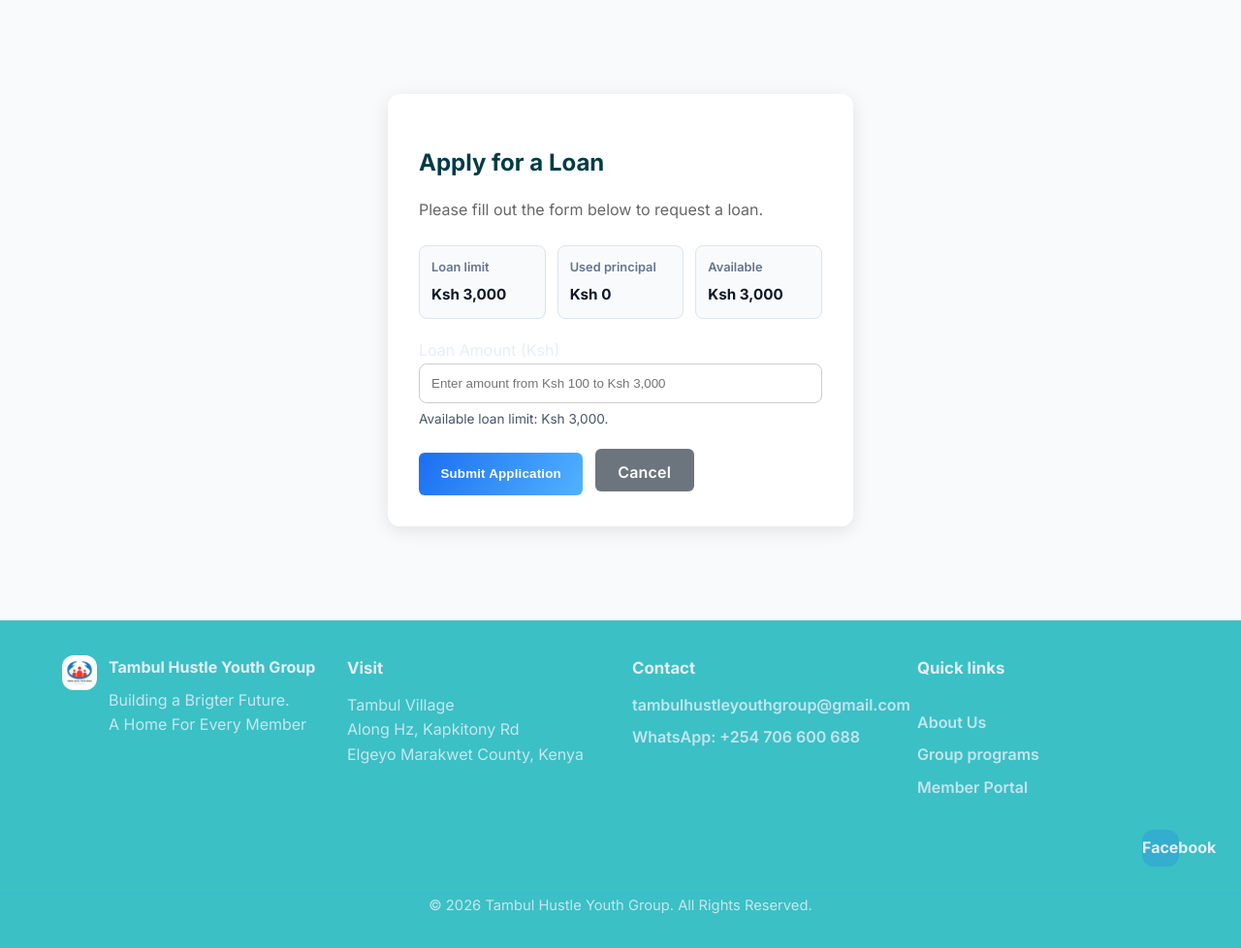
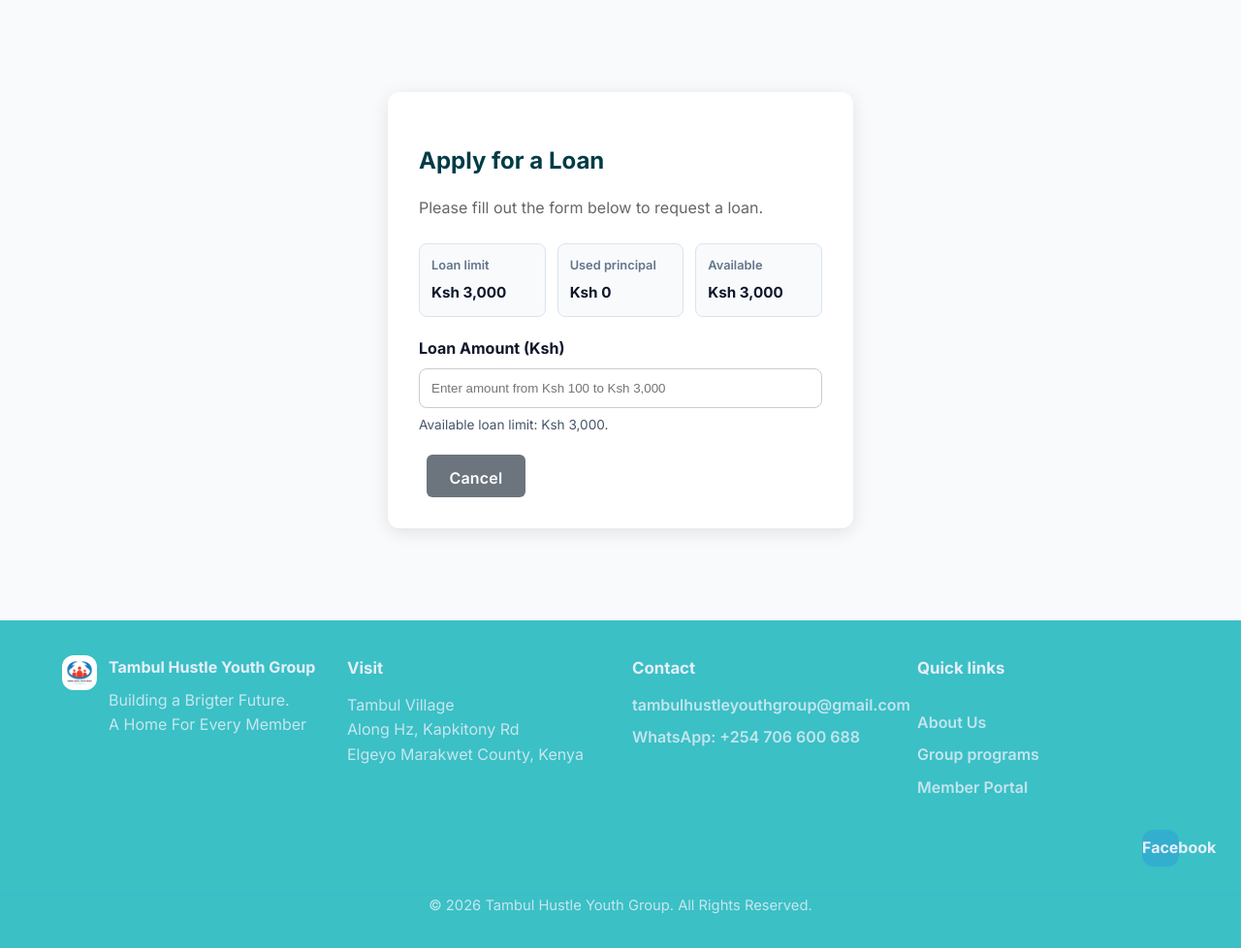
Before and after one commit to Vincentchirchir/tambul-youths-portal, a Django app: page /apply-loan/ in a window 1280 px wide. Shown: the part 73-1051 px from the top of the page at 97% size. Run offline with Django 5.2, Linux system fonts and the light colour scheme; a user stored in the database is signed in; data that the repository does not hold is empty.

Commit message:
Update loan application limit form

```diff
--- a/core/static/core/apply_loan.css
+++ b/core/static/core/apply_loan.css
@@ -56,11 +56,20 @@
   margin-bottom: 1.2rem;
 }
 
+.form-group label {
+  display: block;
+  margin-bottom: 0.45rem;
+  color: #0f172a;
+  font-weight: 700;
+}
+
 .form-control {
   width: 100%;
   padding: 0.75rem;
   border: 1px solid #ccc;
   border-radius: 8px;
+  color: #0f172a;
+  background: #fff;
 }
 
 .form-help,
@@ -88,6 +97,10 @@
   font-weight: 600;
 }
 
+.loan-form [hidden] {
+  display: none !important;
+}
+
 .btn-primary {
   background-color: #007bff;
   color: #fff;
--- a/core/templates/core/apply_loan.html
+++ b/core/templates/core/apply_loan.html
@@ -42,7 +42,7 @@
         </small>
       </div>
 
-      <button type="submit" class="btn btn-primary" data-loan-submit>
+      <button type="submit" class="btn btn-primary" data-loan-submit hidden>
         Submit Application
       </button>
       <a href="{{ cancel_url }}" class="btn btn-secondary">Cancel</a>
@@ -77,6 +77,7 @@
         requestedAmount > maxAmount;
 
       submitButton.disabled = isInvalid;
+      submitButton.hidden = isInvalid;
 
       if (!errorMessage || !hasValue) {
         return;
```
